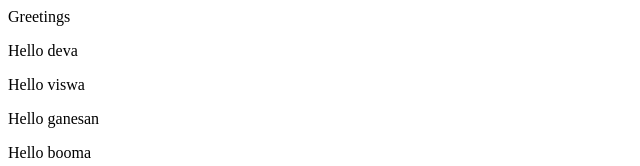
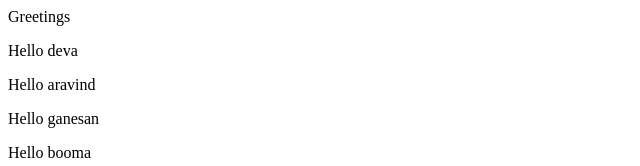
Before and after one commit to DEVAVISWA/react, a React (Vite) app: page / in a window 1280 px wide. Shown: the top 166 px of the page, without its empty margins (0-640 px from the left). Built offline with nearby package versions, Linux system fonts and the light colour scheme.

Commit message:
dummy commit props name changed

```diff
--- a/src/App.jsx
+++ b/src/App.jsx
@@ -8,7 +8,7 @@ function Hello(props) {
 
 function greeting() {
   let user1='deva'
-  let user2='viswa'
+  let user2='aravind'
   return (
     <div>
       Greetings
```
